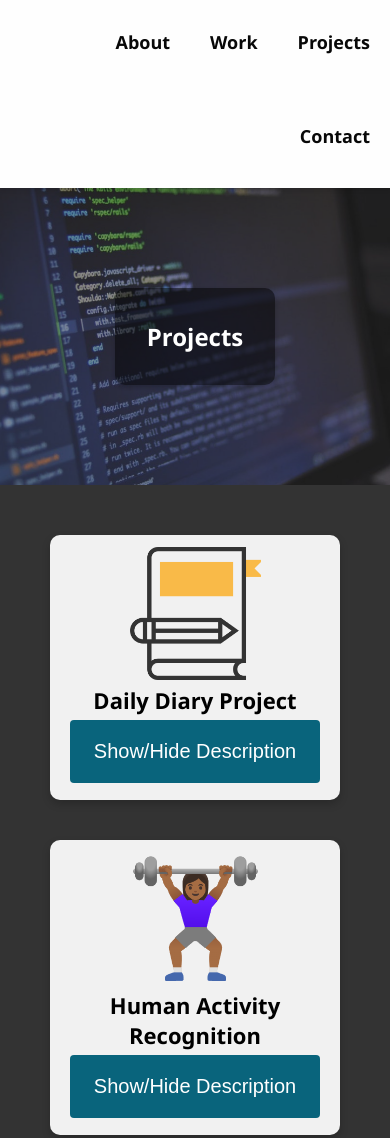
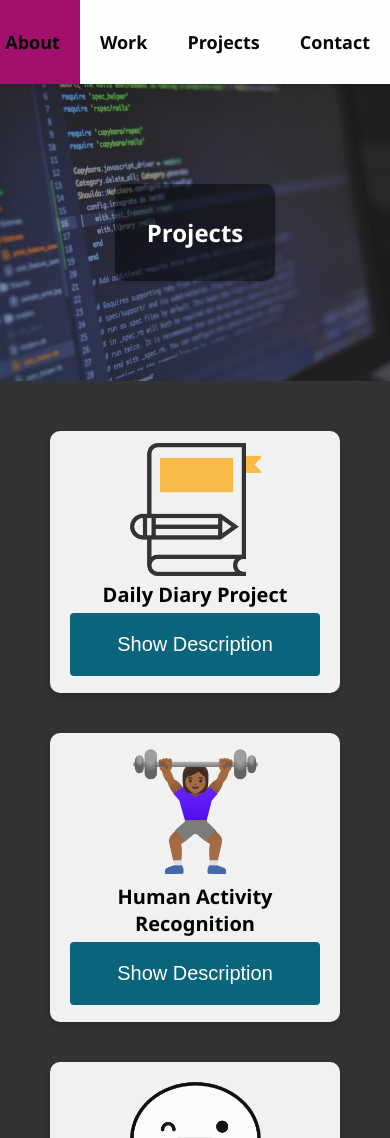
Before and after one commit to gaurikasar/GauriKasar.github.io, a plain HTML site: page projects.html in a window 390 px wide. Shown: the top 1138 px of the page. Drawn offline with Linux system fonts and the light colour scheme.

Commit message:
made media query changes to style.css

```diff
--- a/CSS/style.css
+++ b/CSS/style.css
@@ -33,7 +33,7 @@ body {
 nav ul {
   list-style: none;
   display: flex;
-  justify-content: flex-end;
+  justify-content: flex-end; /* Align items to the right */
   padding: 20px;
 }
 
@@ -428,7 +428,7 @@ h2 {
 
 /* Float three columns side by side */
 .heading-project {
-  font-size: 22px;
+  font-size: 20px;
   font-weight: bold;
 }
 .column {
@@ -501,23 +501,23 @@ h2 {
 .card:hover {
   box-shadow: 0 4px 30px 0 rgba(0, 0, 0, 0.4);
 }
-@media screen and (max-width: 1024px) {
-  nav ul {
-    flex-wrap: wrap;
+@media screen and (max-width: 1100px) {
+  .items {
+    margin-left: auto; /* Align items to the right */
+    text-align: right;
+    margin-right: auto;
   }
 
   nav ul li {
-    margin-right: 0;
-    margin-bottom: 10px;
-    flex-basis: 50%;
-    text-align: center;
+    flex-basis: 40%; /* Adjust the value as needed */
+    text-align: right;
+    font-size: 16px;
   }
 }
 
 @media screen and (max-width: 600px) {
   nav ul li {
     margin-right: 0;
-    margin-bottom: 10px;
     flex-basis: auto;
     text-align: left;
     font-size: 18px;
--- a/projects.html
+++ b/projects.html
@@ -67,7 +67,7 @@
             class="button"
             onclick="toggleDescription(this.parentElement)"
           >
-            <span>Show/Hide Description</span>
+            <span>Show Description</span>
           </button>
         </div>
       </div>
@@ -99,7 +99,7 @@
             class="button"
             onclick="toggleDescription(this.parentElement)"
           >
-            <span>Show/Hide Description</span>
+            <span>Show Description</span>
           </button>
         </div>
       </div>
@@ -125,7 +125,7 @@
             alt="click button"
             onclick="toggleDescription(this.parentElement)"
           >
-            <span>Show/Hide Description</span>
+            <span>Show Description</span>
           </button>
         </div>
       </div>
```
